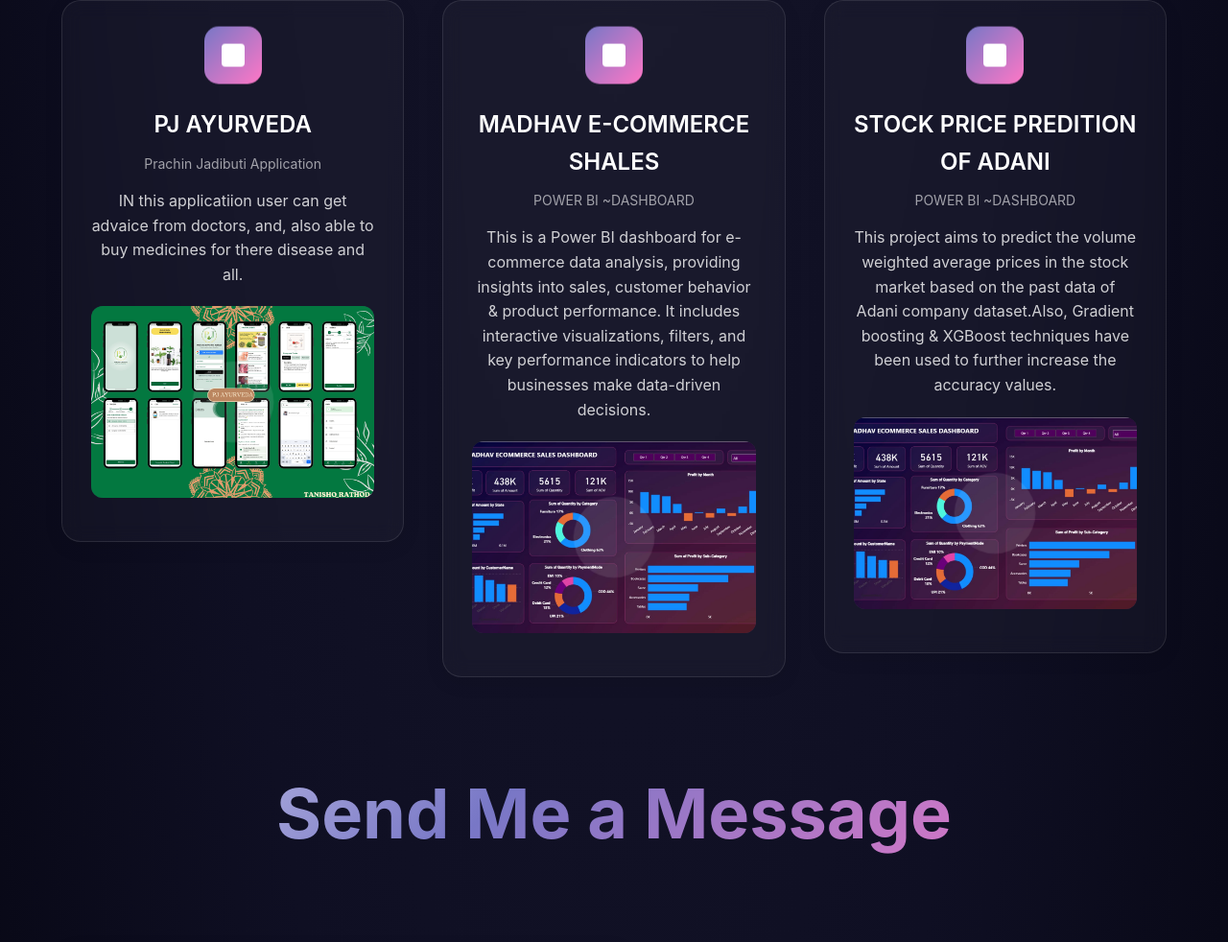
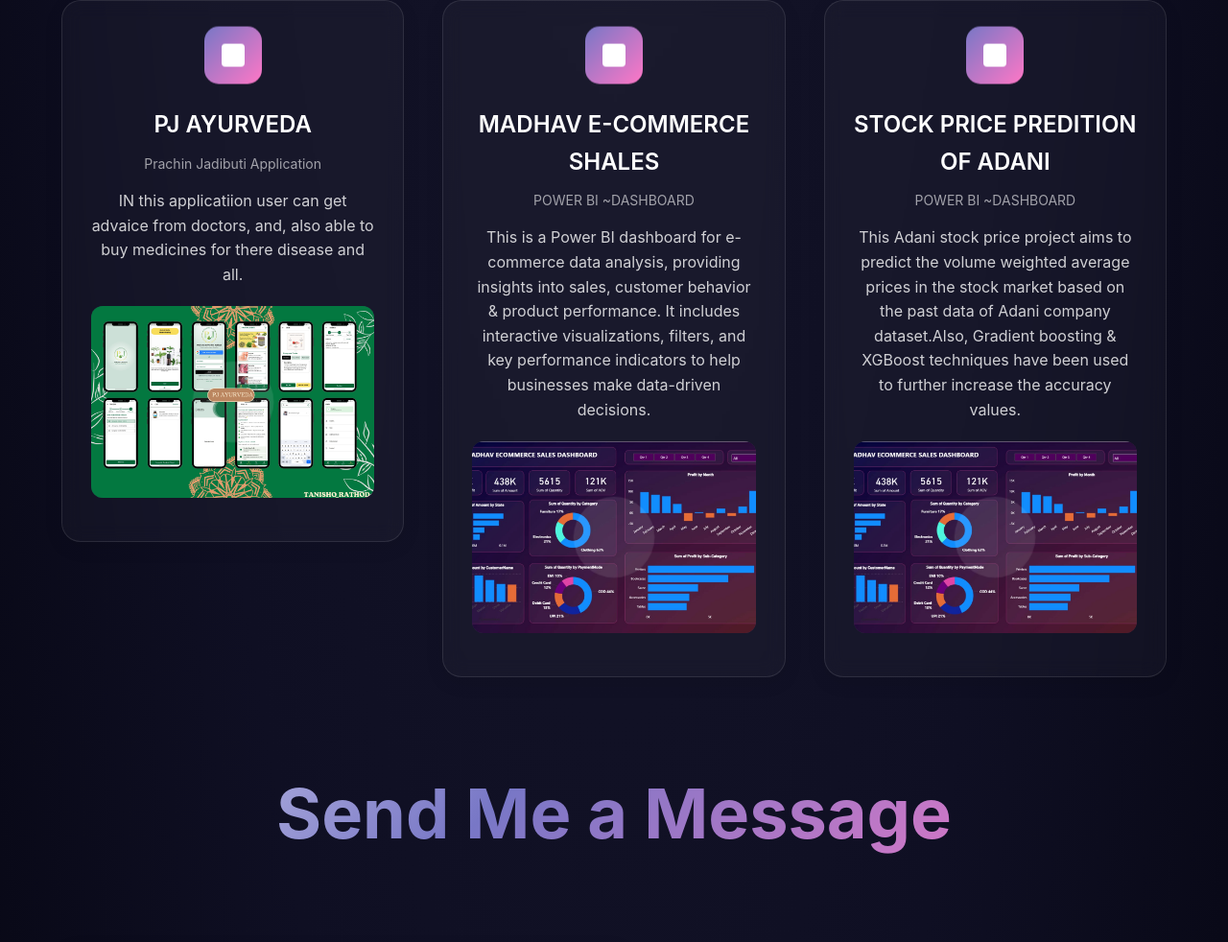
Before and after one commit to TanishqxR/Portfolio, a plain HTML site: page index.html in a window 1280 px wide. Shown: the part 9180-10162 px from the top of the page at 96% size. Drawn offline with Linux system fonts and the light colour scheme; a script that the page names is missing.

Commit message:
stock commit

```diff
--- a/index.html
+++ b/index.html
@@ -419,7 +419,7 @@
                 <h3 class="service-title"> STOCK PRICE PREDITION OF ADANI</h3>
                 <p class="service-subtitle">POWER BI ~DASHBOARD</p>
                 <p class="service-description">
-                    This project aims to predict the volume weighted average
+                    This Adani stock price project aims to predict the volume weighted average
 prices in the stock market based on the past data of
 Adani company dataset.Also,
 Gradient boosting & XGBoost techniques have been used
```
